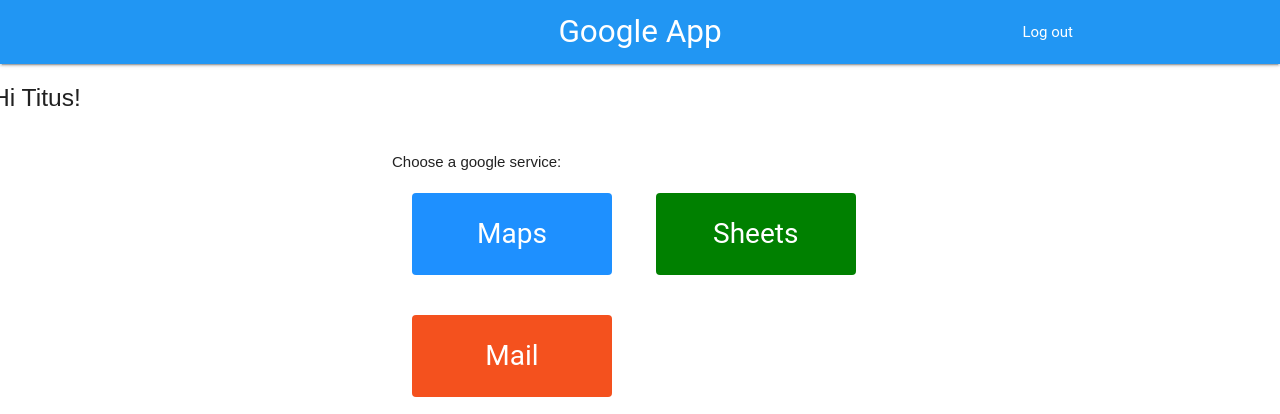
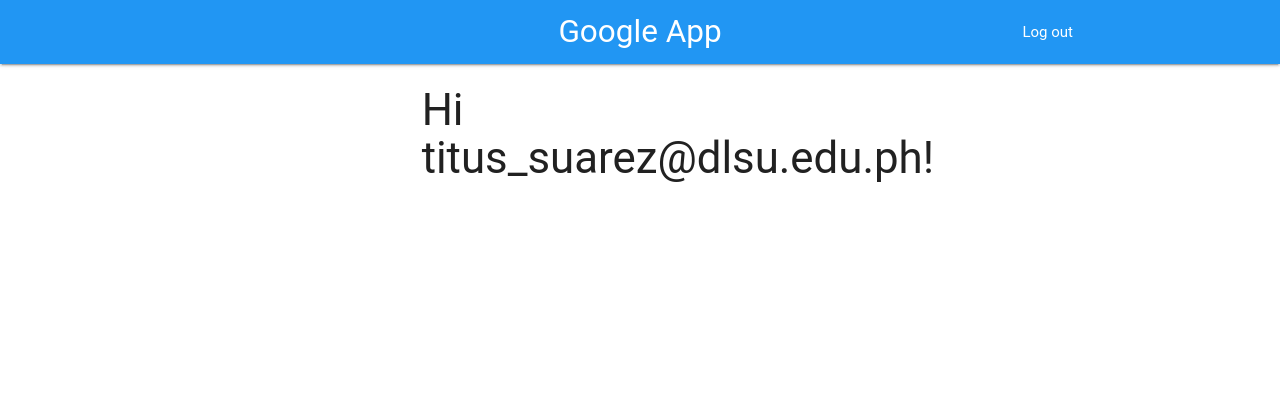
Before and after one commit to ramonperdices/lbyclouds_project, a Django app: page / in a window 1280 px wide. Shown: the top 414 px of the page. After the commit the page ends 182 px from the top, so only its background shows below. Run offline with Django 3.2, Linux system fonts and the light colour scheme; a user stored in the database is signed in; some libraries are stand-ins or nearby versions; some web fonts are replaced.

Commit message:
fixed intial display

```diff
--- a/cldsmidterms/cldsmidterms/urls.py
+++ b/cldsmidterms/cldsmidterms/urls.py
@@ -21,6 +21,6 @@ from django.conf.urls.static import static
 urlpatterns = [
     url(r'', include('googleapi.urls')),
     url(r'account/', include('social_django.urls', namespace='social')),
-    url(r'^account/', include('django.contrib.auth.urls')),
+    url(r'^account/', include('django.contrib.auth.urls', namespace='auth')),
     url(r'^admin/', admin.site.urls),
 ]
--- a/cldsmidterms/credentials.json
+++ /dev/null
@@ -1 +0,0 @@
-{"installed":{"client_id":"344478158952-el30vls4hke344ec88hau9507h237hsb.apps.googleusercontent.com","project_id":"cldsmidterm","auth_uri":"https://accounts.google.com/o/oauth2/auth","token_uri":"https://www.googleapis.com/oauth2/v3/token","auth_provider_x509_cert_url":"https://www.googleapis.com/oauth2/v1/certs","client_secret":"I2Serj8qjkLFrzU7VXqJA4Af","redirect_uris":["urn:ietf:wg:oauth:2.0:oob","http://localhost"]}}
--- a/cldsmidterms/googleapi/forms.py
+++ b/cldsmidterms/googleapi/forms.py
@@ -3,7 +3,6 @@ from django.contrib.auth import logout
 from django.contrib.auth.models import User
 from googleapi.models import Profile
 from django import forms
-
 class UserForm(forms.ModelForm):
     class Meta:
         model = User
@@ -12,11 +11,3 @@ class ProfileForm(forms.ModelForm):
     class Meta:
         model = Profile
         fields = ('bio','location','birth_date')
-
-
-class MailForm(forms.Form):
-    gmail_user = forms.CharField()
-    gmail_password = forms.CharField(widget=forms.PasswordInput)
-    to_email = forms.CharField()
-    subject = forms.CharField()
-    message = forms.CharField()
--- a/cldsmidterms/googleapi/models.py
+++ b/cldsmidterms/googleapi/models.py
@@ -4,7 +4,7 @@ from django.db.models.signals import post_save
 from django.dispatch import receiver
 
 class Profile(models.Model):
-    user = models.OneToOneField(User,unique=True, null=False, db_index=True, on_delete=models.CASCADE)
+    user = models.OneToOneField(User,unique=True, null=False, db_index=True)
     bio = models.TextField(max_length=500, blank=True)
     location = models.CharField(max_length=30, blank=True)
     birth_date = models.DateField(null=True, blank=True)
--- a/cldsmidterms/googleapi/templates/home.html
+++ b/cldsmidterms/googleapi/templates/home.html
@@ -1,146 +1,8 @@
 {% extends 'base.html' %}
 {% block content %}
-
-<style>
-    .text {
-         font-family: "Nunito ExtraLight", sans-serif;
-    }
-    /* Always set the map height explicitly to define the size of the div
-           * element that contains the map. */
-    #map {
-            height: 50%;
-    }
-          /* Optional: Makes the sample page fill the window. */
-    html, body {
-            height: 100%;
-            margin: 0;
-            padding: 0;
-    }
-    #makesleft {
-        font-family: "Nunito", sans-serif;
-        margin-left: -200px;
-        margin-top: 20px;
-    }
-    #dontmindthis {
-        padding-top: 30px;
-    }
-    .content {
-        max-width: 750px;
-        margin: auto;
-        margin-left: 200px;
-    }
-    #button1 {
-        background-color: #008000;
-    }
-    #button2 {
-        background-color: dodgerblue;
-    }
-    #button0 {
-        background-color: #f4511e;;
-    }
-    #submit_button {
-        background-color: #F4B400;
-        border-left: 1000px;
-        border-radius: 4px;
-        border: none;
-        color: #FFFFFF;
-        text-align: center;
-        font-size: 22px;
-        padding: 20px;
-        width: 180px;
-        transition: all 0.5s;
-        cursor: pointer;
-        margin: 20px;
-        float: right;
-    }
-    .button {
-        border-radius: 4px;
-        background-color: #f4511e;
-        border: none;
-        color: #FFFFFF;
-        text-align: center;
-        font-size: 28px;
-        padding: 20px;
-        width: 200px;
-        transition: all 0.5s;
-        cursor: pointer;
-        margin: 20px;
-    }
-
-    .button span {
-        cursor: pointer;
-        display: inline-block;
-        position: relative;
-        transition: 0.5s;
-    }
-
-    .button span:after {
-        content: '\00bb';
-        position: absolute;
-        opacity: 0;
-        top: 0;
-        right: -20px;
-        transition: 0.5s;
-    }
-
-    .button:hover span {
-        padding-right: 25px;
-    }
-
-    .button:hover span:after {
-        opacity: 1;
-        right: 0;
-    }
-
-</style>
-<div id="makesleft">
-    <H5>Hi {{ user.first_name }}!</H5>
+<div class="row">
+ <div class="col s12 m6 offset-m3">
+  <H3>Hi {{ user.email }}!</H3>
+ </div>
 </div>
-<script type="text/javascript">
-function showmaps() {
-    document.getElementById("map").style.display = "block";
-    document.getElementById("mail").style.display = "none";
-}
-function showmail() {
-    document.getElementById("mail").style.display = "block";
-    document.getElementById("map").style.display = "none";
-}
-function showsheets() {
-    document.getElementById("map").style.display = "none";
-    document.getElementById("mail").style.display = "none";
-}
-</script>
-
-
-<div id="dontmindthis"></div>
-<div class="content">
-    <div class="text" >Choose a google service:</div>
-    <body>
-        <button id=button2 class="button" onclick="showmaps()"><span>Maps</span></button>
-        <button id=button1 class="button" onclick="showsheets()"><span>Sheets</span></button>
-        <button id=button0 class="button" onclick="showmail()"><span>Mail</span></button>
-    </body>
-</div>
-
-<div id="map"></div>
-<div id="mail" style="display: none">
-    <form action="{% url 'googleapi:homepage' %}" method="POST">{% csrf_token %}
-        {{form.as_p}}
-        <button id="submit_button" type="submit" class="button">Submit</button>
-    </form>
-
-</div>
-<script>
-    var map;
-    function initMap() {
-        map = new google.maps.Map(document.getElementById('map'), {
-            center: {lat: -34.397, lng: 150.644},
-            zoom: 8
-        });
-    }
-</script>
-<script src="https://maps.googleapis.com/maps/api/js?key=AIzaSyDQkdbhT7piVUniPVJQ-BFQZzCI7QLPVLk&callback=initMap" async defer></script>
-
-
-
 {% endblock %}
--- a/cldsmidterms/googleapi/templates/profile.html
+++ b/cldsmidterms/googleapi/templates/profile.html
@@ -1,9 +1,9 @@
-{% extends 'base.html' %}
+{% extends ‘googleapi/base.html’ %}
 {% block content %}
 <!DOCTYPE html>
 <div class=”row”>
  <div class= "col s12 m6 offset-m3">
- <H3>Hii {{ user.email }}!</H3>
+ <H3>Hi {{ user.email }}!</H3>
  </div>
 </div>
 <form method=”post”>
--- a/cldsmidterms/googleapi/templates/registration/login.html
+++ b/cldsmidterms/googleapi/templates/registration/login.html
@@ -5,7 +5,7 @@
  <div class="row">
   <br><br>
   <div class="col m6 card-panel white offset-m3" style="text-align:center">
-    <h1>Google</h1>
+    <h1>Student Portal NIT DGP</h1>
     <h4>Sign in to access all the facilities</h4>
     <br>
     <a href="{% url 'social:begin' 'google-oauth2' %}?next=/">
--- a/cldsmidterms/googleapi/urls.py
+++ b/cldsmidterms/googleapi/urls.py
@@ -1,11 +1,7 @@
 from django.conf.urls import url
 from . import views
-
-app_name = 'googleapi'
-
 urlpatterns = [
-    url(r'^$', views.Home, name='homepage'),
+    url(r'^$', views.Home),
     url(r'^profile/$', views.update_profile),
     url(r'^account/logout/$', views.Logout),
-    url(r'^maps/$', views.Maps, name='maps'),
 ]
--- a/cldsmidterms/googleapi/views.py
+++ b/cldsmidterms/googleapi/views.py
@@ -5,51 +5,13 @@ from django.contrib.auth.models import User
 from django.contrib.auth import logout
 from django.http import HttpResponseRedirect
 from django.db import transaction
-from googleapiclient.discovery import build
-from httplib2 import Http
 from .models import Profile
-from .forms import UserForm, ProfileForm, MailForm
-import smtplib
-
+from .forms import UserForm,ProfileForm
 # Create your views here.
 
 @login_required
 def Home(request):
-    if request.method == 'POST':
-        form = MailForm(request.POST)
-        if form.is_valid():
-            cd = form.cleaned_data
-            gmail_user = cd.get('gmail_user')
-            gmail_pwd = cd.get('gmail_password')
-            to = cd.get('to_email')
-            subject = cd.get('subject')
-            message = cd.get('message')
-            header = 'To:' + to + '\n' + 'From: ' + gmail_user + '\n' + 'Subject:' + subject + '\n'
-            msg = header + '\n' + message + '\n\n'
-            ##---------------email is sent ----------------##
-            smtpserver = smtplib.SMTP('smtp.gmail.com', 587)
-            smtpserver.ehlo()
-            smtpserver.starttls()
-            smtpserver.ehlo()
-            smtpserver.login(gmail_user, gmail_pwd)
-            smtpserver.sendmail(gmail_user, to, msg)
-            smtpserver.close()
-            form = MailForm()
-            context = {
-                'form': form,
-            }
-            return render(request, 'home.html', context)
-        else:
-            # if sum not equal... then redirect to custom url/page
-            return HttpResponseRedirect('/')  # mention redirect url in argument
-
-    else:
-        form = MailForm()  # blank form object just to pass context if not post method
-        context = {
-            'form': form,
-        }
-
-    return render(request, 'home.html', context)
+    return render(request, 'home.html')
 
 @login_required
 @transaction.atomic
@@ -66,7 +28,7 @@ def update_profile(request):
     else:
         user_form = UserForm(instance=request.user)
         profile_form = ProfileForm(instance=request.user.profile)
-    return render(request, 'profile.html', {
+    return render(request, 'googleapi/profile.html', {
         'user_form': user_form,
         'profile_form': profile_form
     })
@@ -74,6 +36,3 @@ def update_profile(request):
 def Logout(request):
     logout(request)
     return HttpResponseRedirect('/')
-
-def Maps(request):
-    return render(request, 'maps.html')
```
Also changed, not shown: cldsmidterms/googleapi/templates/maps.html (deleted, +0 -35 lines), cldsmidterms/db.sqlite3.
